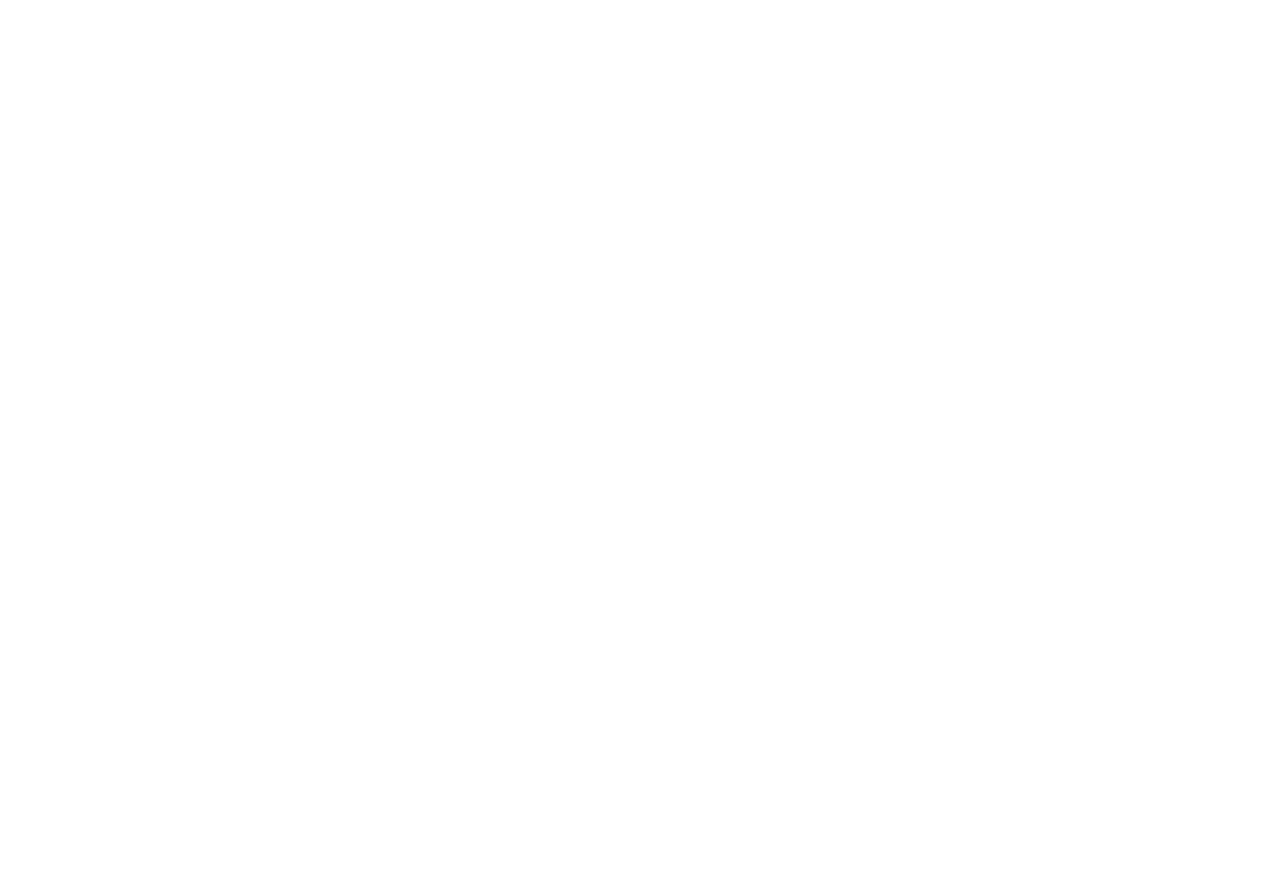
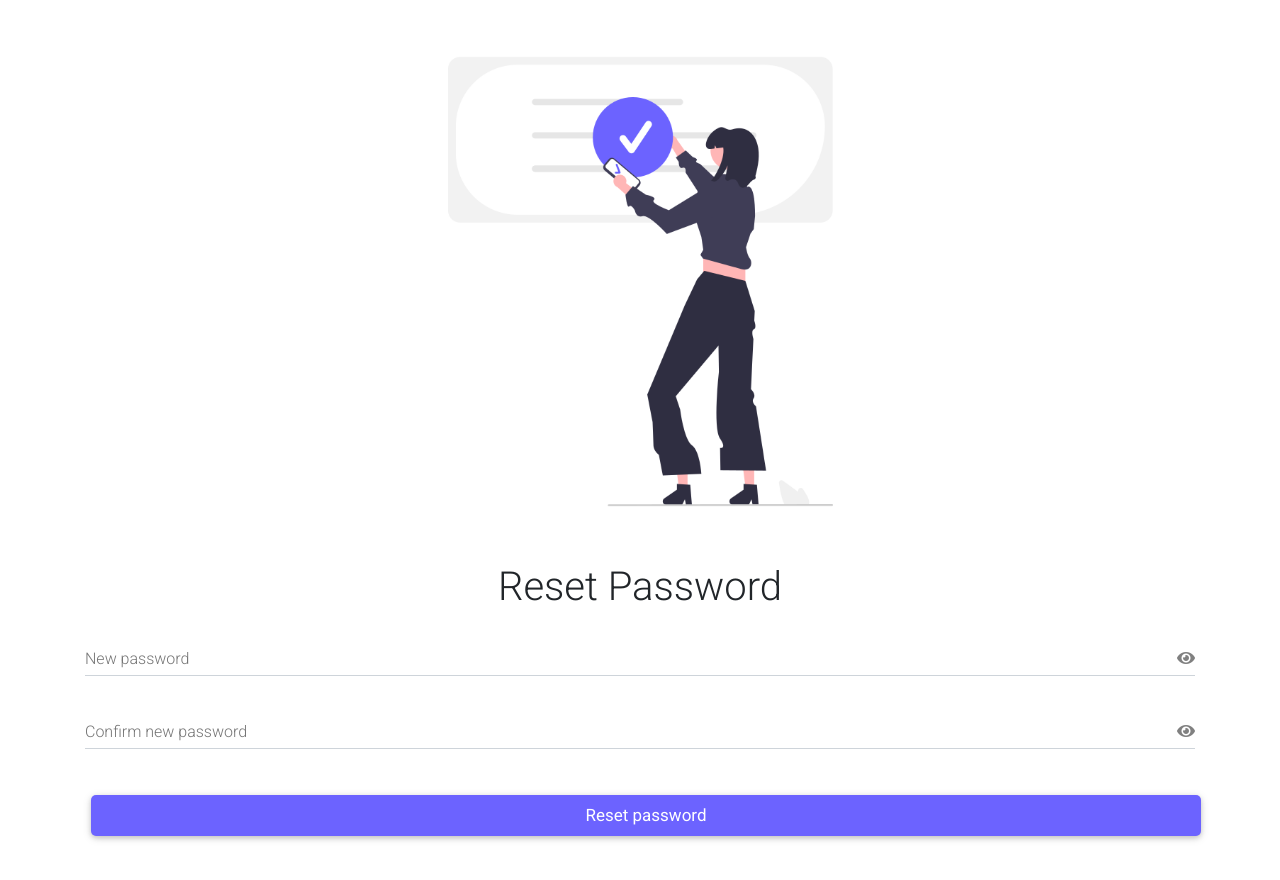
Before and after one commit to Daniel-16/Journal, a React (Create React App) app: page /resetpassword/1 in a window 1280 px wide. Before the commit the page ends 800 px from the top, so only its background shows below. Built offline with nearby package versions, Linux system fonts and the light colour scheme.

Commit message:
Created forgot password feature

```diff
--- a/package.json
+++ b/package.json
@@ -1,5 +1,5 @@
 {
-  "name": "new-app",
+  "name": "journal",
   "version": "0.1.0",
   "private": true,
   "dependencies": {
--- a/src/App.jsx
+++ b/src/App.jsx
@@ -10,6 +10,8 @@
 import UpdateJournals from "./components/UpdateJournal";
 import Privacy from "./components/Privacy Policy/Privacy";
 import ReportProblem from "./components/ReportProblem";
+import ResetPassword from "./components/ResetPassword";
+import ForgotPassword from "./components/ForgotPassword";
 
 export const CredentialsContext = createContext();
 
@@ -29,6 +31,12 @@
             <Route path="/updatejournal" component={UpdateJournals} />
             <Route path="/privacypolicy" component={Privacy} />
             <Route path="/reportproblem" component={ReportProblem} />
+            <Route
+              path="/resetpassword/:resetToken"
+              exact
+              component={ResetPassword}
+            />
+            <Route path="/forgotpassword" component={ForgotPassword} />
           </Switch>
         </Router>
       </CredentialsContext.Provider>
--- a/src/components/Auth/Login.jsx
+++ b/src/components/Auth/Login.jsx
@@ -60,7 +60,7 @@
         */
         if (err.toString().includes("401")) {
           setErrorMessage(
-            "Login details are incorrect. Check your login details or create a new account if you don't have one."
+            "Login details are incorrect. Check your login details or create a new account if you don't have one. In case you forgot your password, click on 'Forgot Password'."
           );
         } else if (err.toString().includes("500")) {
           setErrorMessage("A Server error occured!");
@@ -107,9 +107,14 @@
           }}
           onClick={toggle}
         ></i>
+        <small className="float-right mb-2">
+          <Link to="/forgotpassword" style={{ color: "#6C63FF" }}>
+            Forgot Password?
+          </Link>
+        </small>
         <div style={{ marginRight: 12 }}>
           <button
-            className="btn shadow-none"
+            className="btn"
             style={{
               backgroundColor: "#6C63FF",
               color: "white",
@@ -119,8 +124,16 @@
               textTransform: "none",
             }}
             type="submit"
+            disabled={loading ? true : false}
           >
-            Log In
+            {!loading ? (
+              "Log in"
+            ) : (
+              <>
+                Loading
+                <i className="spinner-grow spinner-grow-sm text-white ml-2"></i>
+              </>
+            )}
           </button>
         </div>
       </form>
@@ -143,7 +156,7 @@
           </MDBModalFooter>
         </div>
       </MDBModal>
-      {loading && (
+      {/* {loading && (
         <MDBModal
           isOpen={loaderModal}
           toggle={toggleLoaderModal}
@@ -156,7 +169,7 @@
           </MDBModalBody>
           <div className="flex-center"></div>
         </MDBModal>
-      )}
+      )} */}
     </div>
   );
 };
--- /dev/null
+++ b/src/components/ForgotPassword.jsx
@@ -0,0 +1,120 @@
+import React, { useState } from "react";
+import Axios from "axios";
+import { MDBInput } from "mdbreact";
+import forgotPassImg from "../Images/forgotPass.png";
+
+const ForgotPassword = ({ history }) => {
+  const [email, setEmail] = useState("");
+  const [error, setError] = useState("");
+  const [success, setSuccess] = useState("");
+  const [messageModal, setMessageModal] = useState(false);
+  const toggleMessageModal = () => {
+    setMessageModal(!messageModal);
+  };
+  const forgotPasswordHandler = (e) => {
+    e.preventDefault();
+    const config = {
+      headers: {
+        "Content-Type": "application/json",
+      },
+    };
+    Axios.post(
+      "https://journal-app123.herokuapp.com/api/auth/forgotPassword",
+      { email },
+      config
+    )
+      .then((res) => {
+        console.log(res.data);
+        setSuccess(
+          "A password reset link has been sent to your email. Check your inbox or your spam for the reset link."
+        );
+        setTimeout(() => {
+          setSuccess("");
+        }, 10000);
+        toggleMessageModal();
+      })
+      .catch((err) => {
+        if (err.toString().includes("404")) {
+          setError("There is no account for the email address provided");
+          setTimeout(() => {
+            setError("");
+          }, 8000);
+        } else {
+          setError("An unknown error occured.");
+          setTimeout(() => {
+            setError("");
+          }, 8000);
+        }
+        console.error(err);
+      });
+  };
+  return (
+    <div className="container">
+      <span
+        className="fa fa-arrow-left mt-3"
+        onClick={() => history.push("/login")}
+        style={{
+          width: 50,
+          height: 50,
+          textAlign: "center",
+          borderRadius: 15,
+          paddingTop: 15,
+          cursor: "pointer",
+          marginTop: "4rem",
+        }}
+      ></span>
+      <div className="text-center">
+        <img
+          src={forgotPassImg}
+          className="img-fluid w-50 h-50"
+          alt="ForgotPassword"
+        />
+      </div>
+      <h1 className="display-5 text-center">Forgot Password?</h1>
+      <p className="text-center">
+        Don't worry it happens. Please enter the address associated with your
+        account
+      </p>
+      <form onSubmit={forgotPasswordHandler}>
+        <MDBInput
+          label="Email address"
+          type="email"
+          onChange={(e) => setEmail(e.target.value)}
+          value={email}
+          required
+        />
+        {success && (
+          <small
+            className={
+              success
+                ? "text-center animated fadeInUp mt-2"
+                : "text-center animated fadeOut mt-2"
+            }
+          >
+            {success}
+          </small>
+        )}
+        {error && (
+          <small className="text-center animated text-danger fadeIn mt-2">
+            {error}
+          </small>
+        )}
+        <button
+          className="btn btn-sm w-100"
+          type="submit"
+          style={{
+            textTransform: "none",
+            backgroundColor: "#6C63FF",
+            color: "white",
+            borderRadius: 5,
+            fontSize: 17,
+          }}
+        >
+          Submit
+        </button>
+      </form>
+    </div>
+  );
+};
+
+export default ForgotPassword;
--- /dev/null
+++ b/src/components/ResetPassword.jsx
@@ -0,0 +1,137 @@
+import React, { useState } from "react";
+import ResetPassImg from "../Images/resetPass.png";
+import { MDBInput } from "mdbreact";
+import Axios from "axios";
+
+const ResetPassword = ({ match }) => {
+  const [password, setPassword] = useState("");
+  const [showPassword, setShowPassword] = useState(false);
+  const [showConfirmPassword, setShowConfirmPassword] = useState(false);
+  const [toggleIcon, setToggledIcon] = useState(false);
+  const [toggleIcon2, setToggledIcon2] = useState(false);
+  const [confirmPassword, setConfirmPassword] = useState("");
+  const [error, setError] = useState("");
+
+  const toggle = () => {
+    setToggledIcon(!toggleIcon);
+    setShowPassword(!showPassword);
+  };
+  const toggle2 = () => {
+    setToggledIcon2(!toggleIcon2);
+    setShowConfirmPassword(!showConfirmPassword);
+  };
+  const handleSubmit = (e) => {
+    e.preventDefault();
+    const config = {
+      headers: {
+        "Content-Type": "application/json",
+      },
+    };
+    if (password === confirmPassword) {
+      console.log("Passwords match");
+      Axios.put(
+        `https://journal-app123.herokuapp.com/api/auth/resetPassword/${match.params.resetToken}`,
+        { password },
+        config
+      )
+        .then((res) => {
+          console.log(res);
+          window.open("/login", "_self");
+        })
+        .catch((err) => {
+          if (err.toString().includes("400")) {
+            setError("Bad Request");
+          }
+          console.error(err);
+          setTimeout(() => {
+            setError("");
+          }, 7000);
+        });
+    } else {
+      console.log("Passwords do not match");
+      setError("Passwords do not match");
+      setTimeout(() => {
+        setError("");
+      }, 7000);
+    }
+  };
+  return (
+    <div className="container">
+      <div className="text-center">
+        <img
+          src={ResetPassImg}
+          className="img-fluid w-50 h-50"
+          alt="ResetPassword"
+        />
+      </div>
+      <h1 className="display-5 text-center">Reset Password</h1>
+      <form onSubmit={handleSubmit}>
+        <MDBInput
+          label="New password"
+          type={showPassword ? "text" : "password"}
+          onChange={(e) => setPassword(e.target.value)}
+          value={password}
+          required
+        />
+        <i
+          className={toggleIcon ? "fa fa-eye-slash" : "fa fa-eye"}
+          style={{
+            position: "relative",
+            bottom: 50,
+            float: "right",
+            cursor: "pointer",
+            color: "grey",
+          }}
+          onClick={toggle}
+        ></i>
+        <br />
+        <div style={{ position: "relative", bottom: 40, marginBottom: "none" }}>
+          <MDBInput
+            label="Confirm new password"
+            type={showConfirmPassword ? "text" : "password"}
+            onChange={(e) => setConfirmPassword(e.target.value)}
+            value={confirmPassword}
+            required
+          />
+          <i
+            className={toggleIcon2 ? "fa fa-eye-slash" : "fa fa-eye"}
+            style={{
+              position: "relative",
+              bottom: 50,
+              float: "right",
+              cursor: "pointer",
+              color: "grey",
+            }}
+            onClick={toggle2}
+          ></i>
+          {error && (
+            <small
+              className={
+                error
+                  ? "animated fadeIn text-danger"
+                  : "animated fadeOut text-danger"
+              }
+            >
+              {error}
+            </small>
+          )}
+          <button
+            className="btn btn-sm w-100"
+            type="submit"
+            style={{
+              textTransform: "none",
+              backgroundColor: "#6C63FF",
+              color: "white",
+              borderRadius: 5,
+              fontSize: 17,
+            }}
+          >
+            Reset password
+          </button>
+        </div>
+      </form>
+    </div>
+  );
+};
+
+export default ResetPassword;
```
Also changed, not shown: src/Images/forgotPass.png (added), src/Images/resetPass.png (added).
